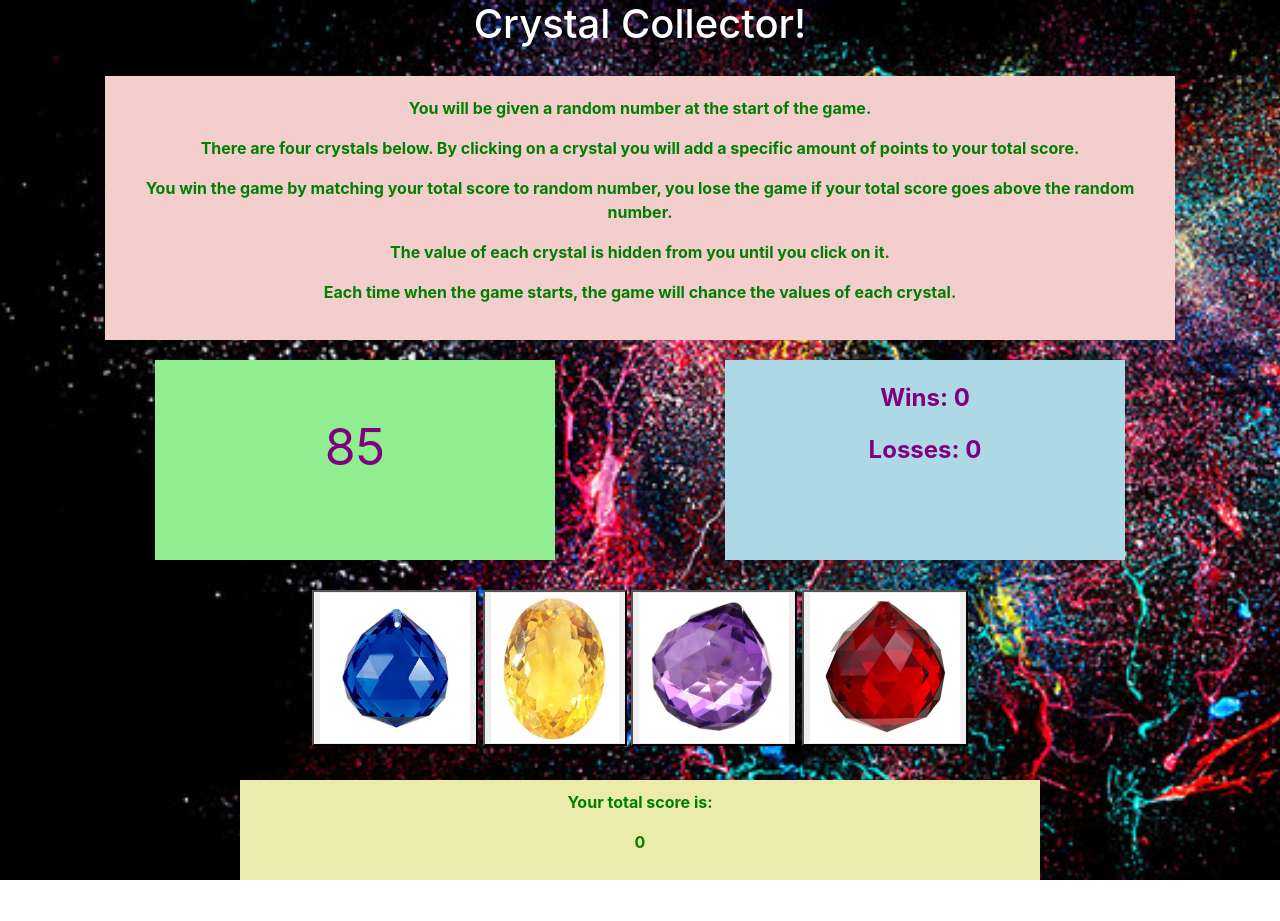
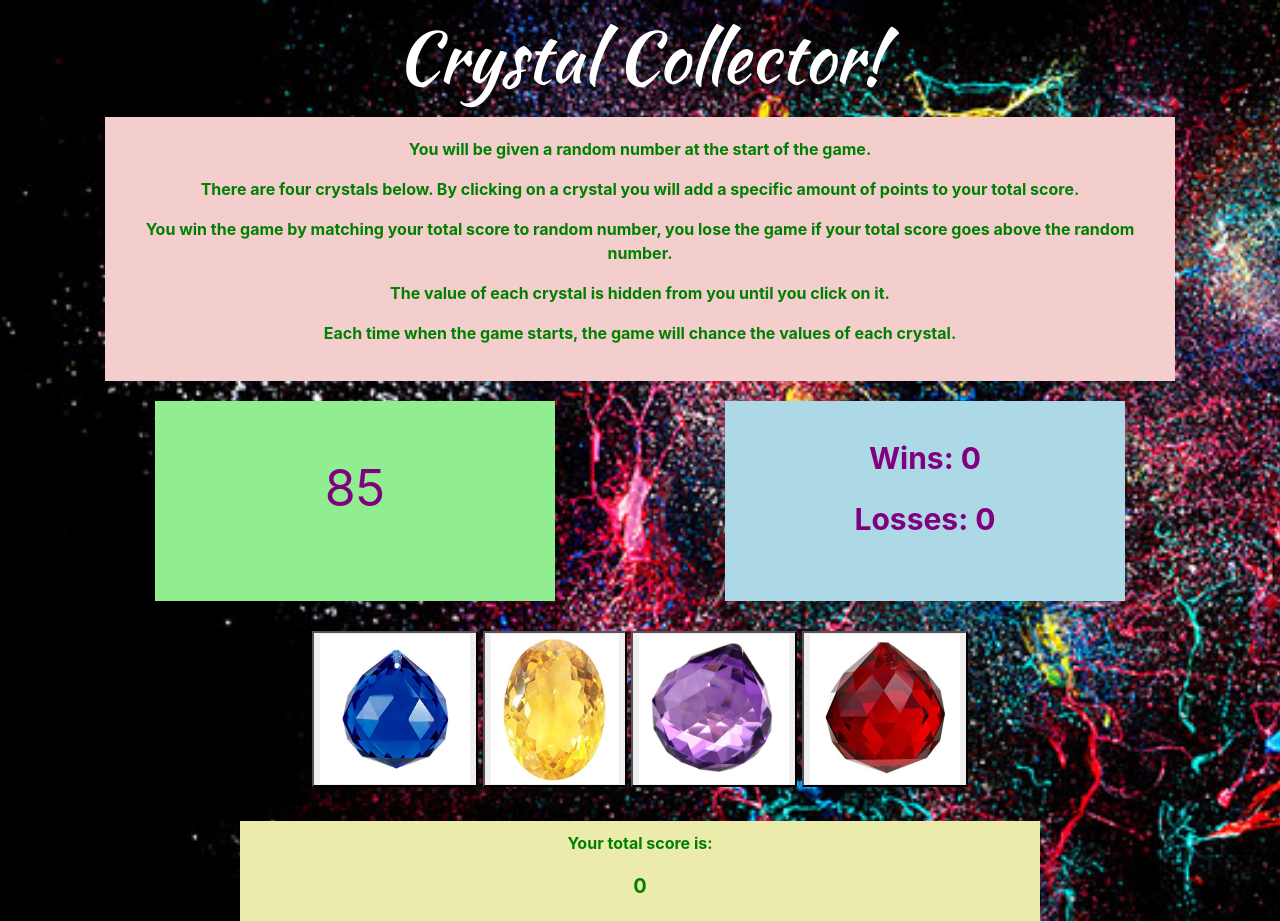
Before and after one commit to ljmccode/unit-4-game, a plain HTML site: page index.html in a window 1280 px wide. Before the commit the page ends 880 px from the top, so only its background shows below. Drawn offline with nearby package versions, Linux system fonts and the light colour scheme.

Commit message:
ReadMe updated, font updates

```diff
--- a/assets/css/style.css
+++ b/assets/css/style.css
@@ -12,6 +12,9 @@ body {
 h1 {
     color:white;
     text-align: center;
+    font-family: 'Kaushan Script', cursive;
+    font-size: 70px !important;
+    padding-top: 15px !important;
 }
 
 .instructions {
@@ -20,6 +23,7 @@ h1 {
     font-weight: bold;
     padding: 20px;
     margin: 20px;
+    margin-top: 10px;
     text-align: center;
 }
 
@@ -43,6 +47,7 @@ h1 {
     color: purple;
     margin: auto;
     padding: 20px;
+    padding-top: 35px;
 }
 
 .gems {
@@ -50,8 +55,9 @@ h1 {
 }
 
 .counter p {
-    font-size: 24px;
+    font-size: 30px;
     font-weight: bold;
+
 }
 
 #gem-box {
@@ -69,6 +75,11 @@ h1 {
     height: 100px;
     width: 800px;
     padding: 10px;
+    padding-bottom: 30px;
     margin: auto;
     text-align: center;
 }
+
+#user-score {
+    font-size: 20px;
+}
--- a/assets/javascript/game.js
+++ b/assets/javascript/game.js
@@ -71,6 +71,7 @@ $(document).ready(function () {
             wins++;
             startGame();
         }
+
         if (totalScore > randomNumber) {
             alert("Sorry you Lose");
             losses++
--- a/index.html
+++ b/index.html
@@ -8,6 +8,7 @@
     <title>Crystals Collector!</title>
     <link rel="stylesheet" href="assets/css/reset.css">
     <link rel="stylesheet" href="assets/css/style.css">
+    <link href="https://fonts.googleapis.com/css?family=Kaushan+Script" rel="stylesheet">
     <link rel="stylesheet" href="https://stackpath.bootstrapcdn.com/bootstrap/4.3.1/css/bootstrap.min.css">
     <script src="https://ajax.googleapis.com/ajax/libs/jquery/3.3.1/jquery.min.js"></script>
     <script type="text/javascript" src="assets/javascript/game.js"></script>
@@ -62,7 +63,7 @@
             <div class="col-12">
                 <div class="scoreboard">
                     <p>Your total score is:</p>
-                    <span id="user-score"></span>
+                    <p><span id="user-score"></span></p>
                 </div>
             </div>
         </div>
```
Also changed, not shown: 1 other file.
